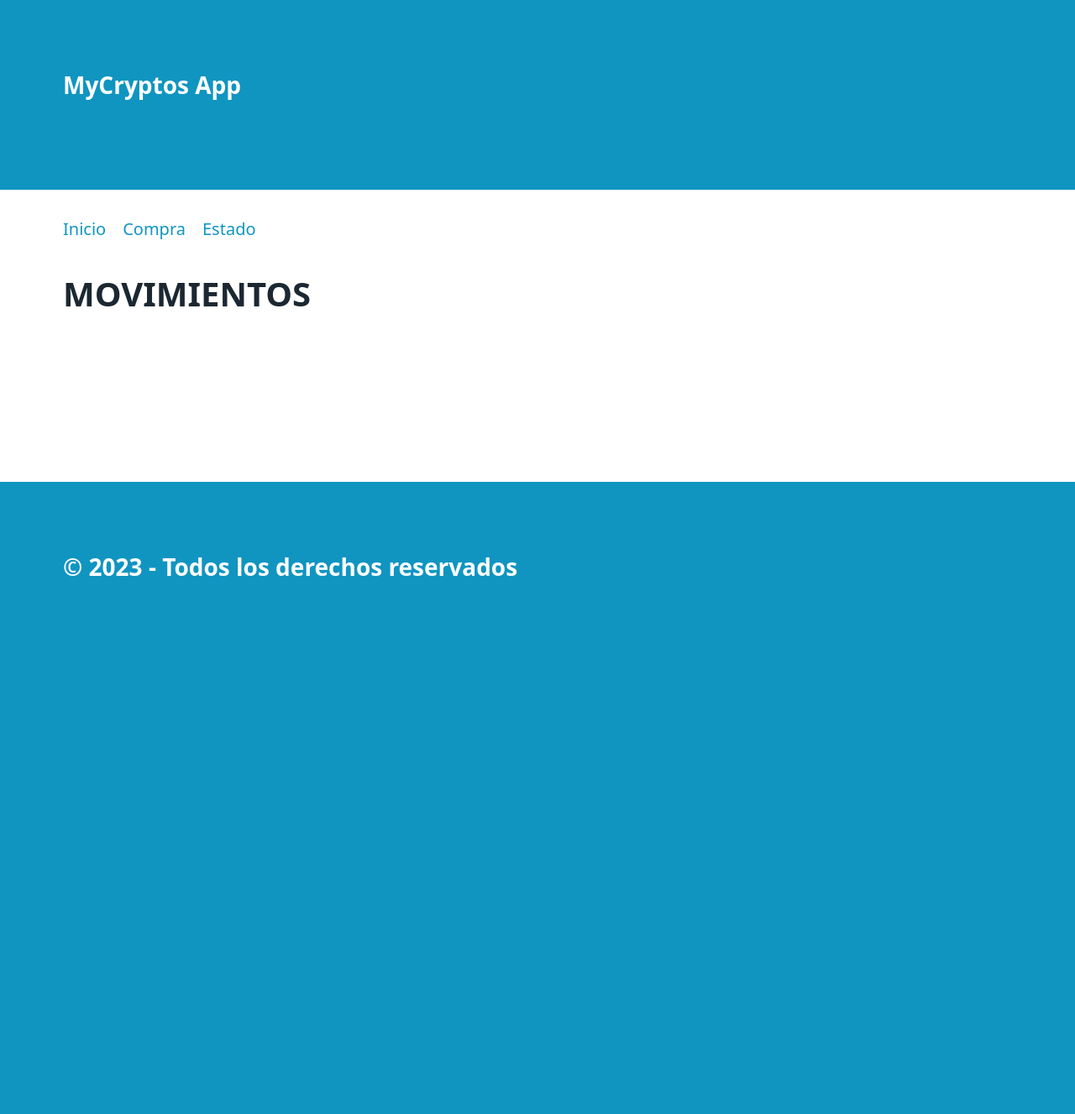
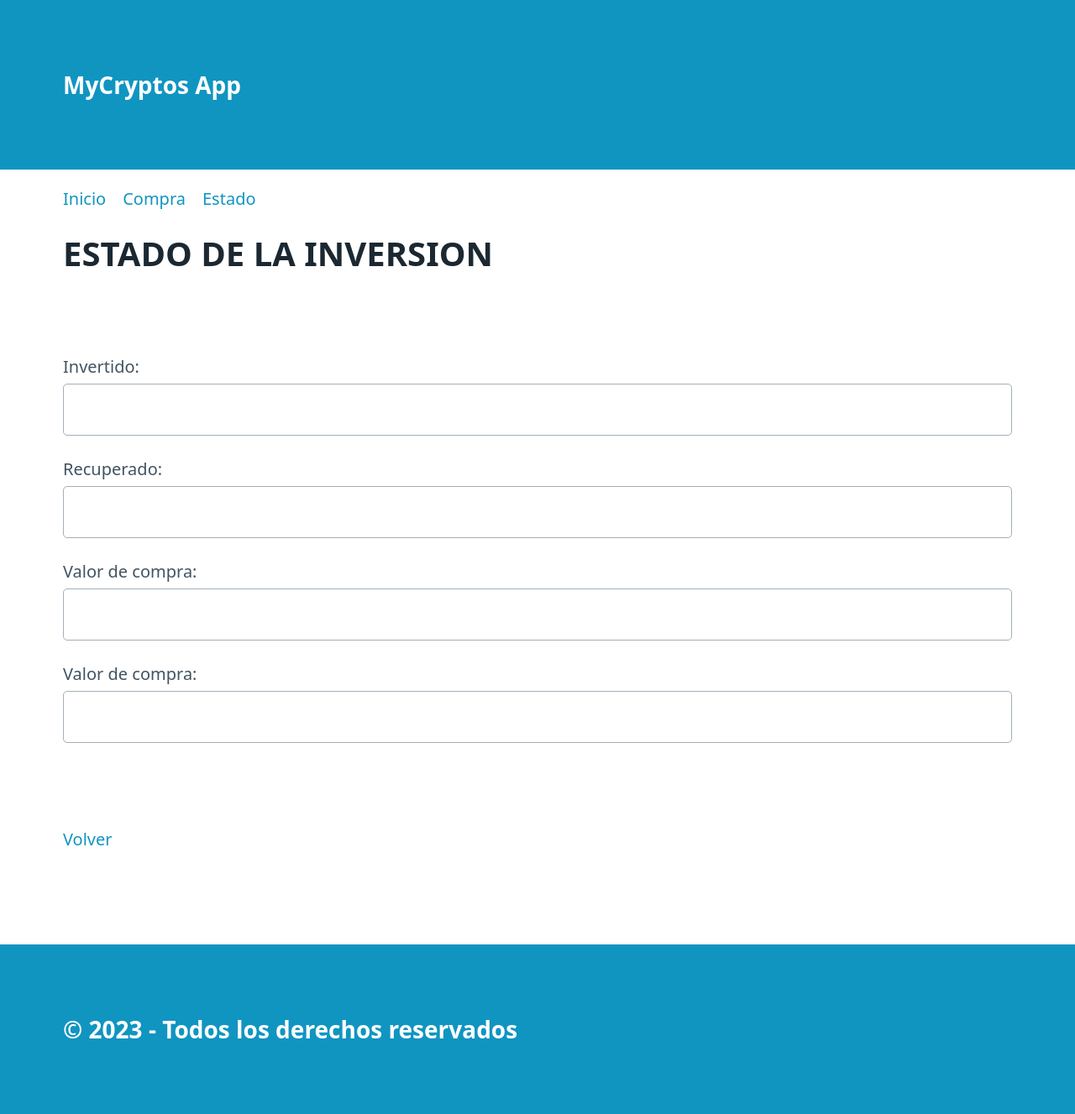
Before and after one commit to inmiti/mycrypto, a Flask app: template proyecto/templates/status.html in a window 1280 px wide. Shown: the whole page at 84% size. Before the commit the page ends 686 px from the top, so only its background shows below. Run offline with Flask 2, Linux system fonts and the light colour scheme; the template is opened without the code that fills it, so the values that code supplies are empty.

Commit message:
status.html añadido

```diff
--- a/proyecto/routes.py
+++ b/proyecto/routes.py
@@ -53,3 +53,8 @@ def operar():
                             request.form['pu']])
 
                 return redirect(url_for( 'inicio' ))
+
+@app.route("/status")
+def resumen():
+
+    return render_template("status.html", pageTitle="Estado")
--- a/proyecto/templates/status.html
+++ b/proyecto/templates/status.html
@@ -1,8 +1,36 @@
 {% extends "base.html" %}
 {% block section %}
-<h1>MOVIMIENTOS</h1>
+<h1>ESTADO DE LA INVERSION</h1>
 
-<table>
+<form action="/status" method="post">
+    <section>
+        <br>
+        <label for="invertido">
+            Invertido:
+            <input type="number" id="invertido" name="invertido" value="{{invertido}}"  step="0.01" >
+            </label>
+
+        <label for="recuperado">
+            Recuperado:
+            <input type="number" id="recuperado" name="recuperado" value="{{recuperado}}" step="0.01">
+            </label>
+
+        <label for="valor_compra">
+            Valor de compra:
+            <input type="number" id="valor_compra" name="valor_compra" value="{{valor_compra}}" step="0.01">
+            </label>
+
+        <label for="valor_actual">
+            Valor de compra:
+            <input type="number" id="valor_actual" name="valor_actual" value="{{valor_actual}}" step="0.01">
+            </label>
+
+    </section>
+
+    <a href="javascript:history.back()">Volver</a>
+
+
+</form>
 
 
 </table>
```
